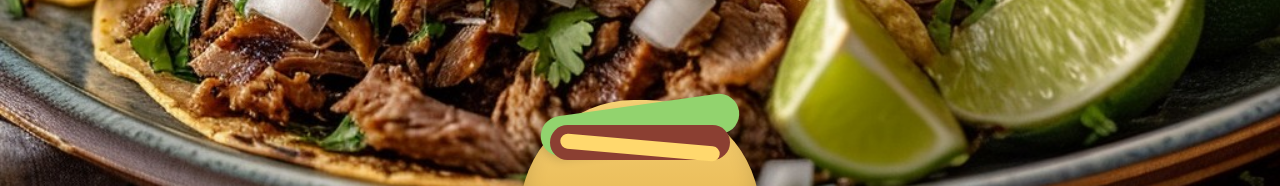
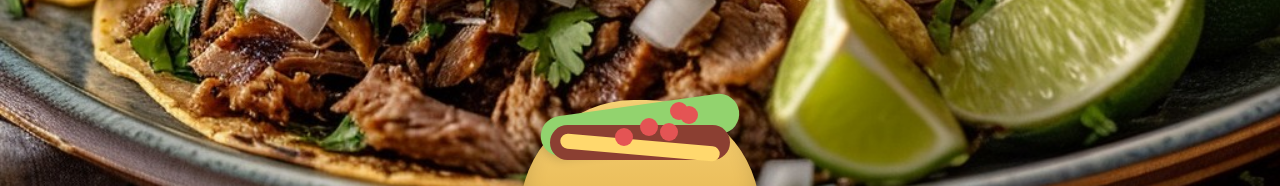
Before and after one commit to lengleman-spec/spanish-flashcards, a plain HTML site: page index.html in a window 1280 px wide. Shown: the part 933-1119 px from the top of the page. Drawn offline with Linux system fonts and the light colour scheme.

Commit message:
Add tomatoes and create 4 more (5 total) using the box-shadow property using different values.

```diff
--- a/styles.css
+++ b/styles.css
@@ -145,3 +145,16 @@ h1 {
   border-radius: 20px;
   transform: rotate(5deg);
 }
+
+.tomatoes {
+  width: 18px;
+  height: 18px;
+  background: #e45454;
+  border-radius: 50%;
+  position: absolute;
+  top: 48px;
+  left: 130px;
+  box-shadow: 20px 5px 0 #e45454, -25px 10px 0 #e45454, 40px -12px 0 #e45454,
+    30px -16px 0 #e45454;
+}
+/* Box-shadow above creates 3 more 'tomatoes', separated by commas */
```
